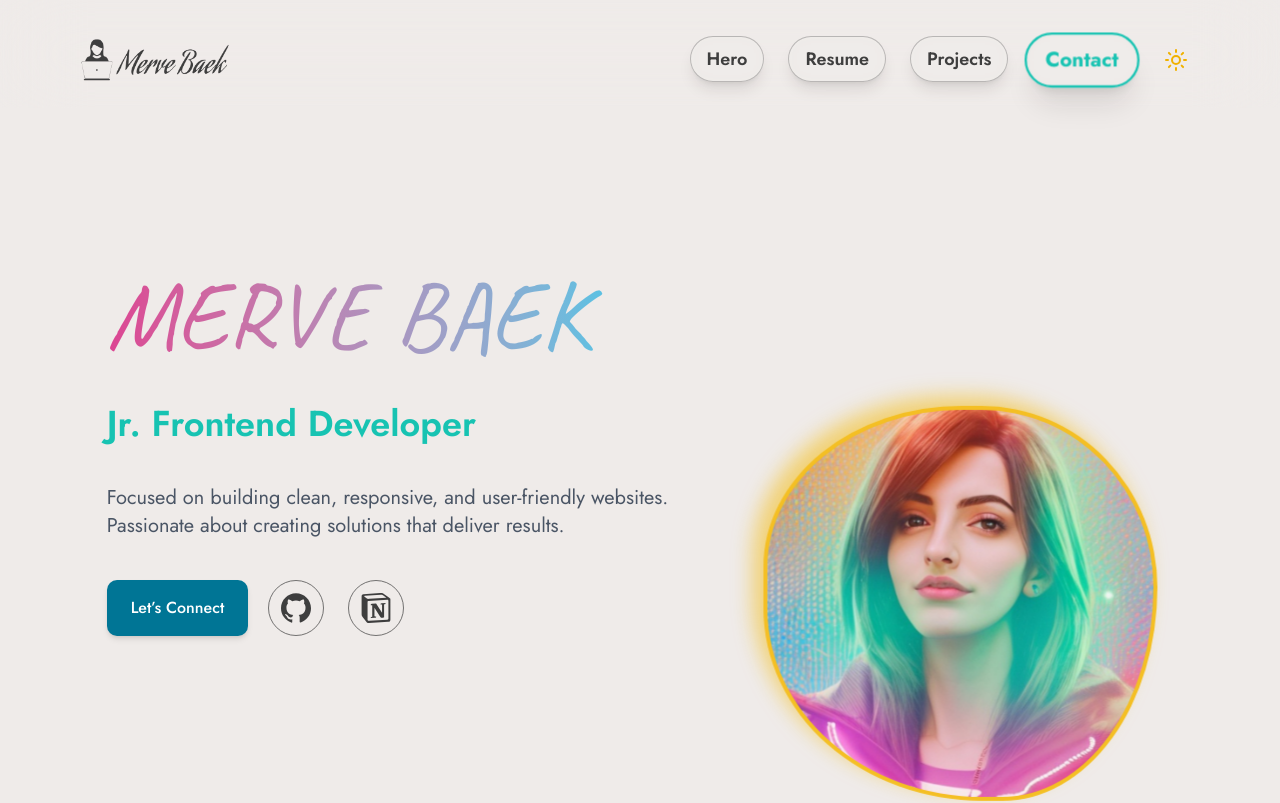
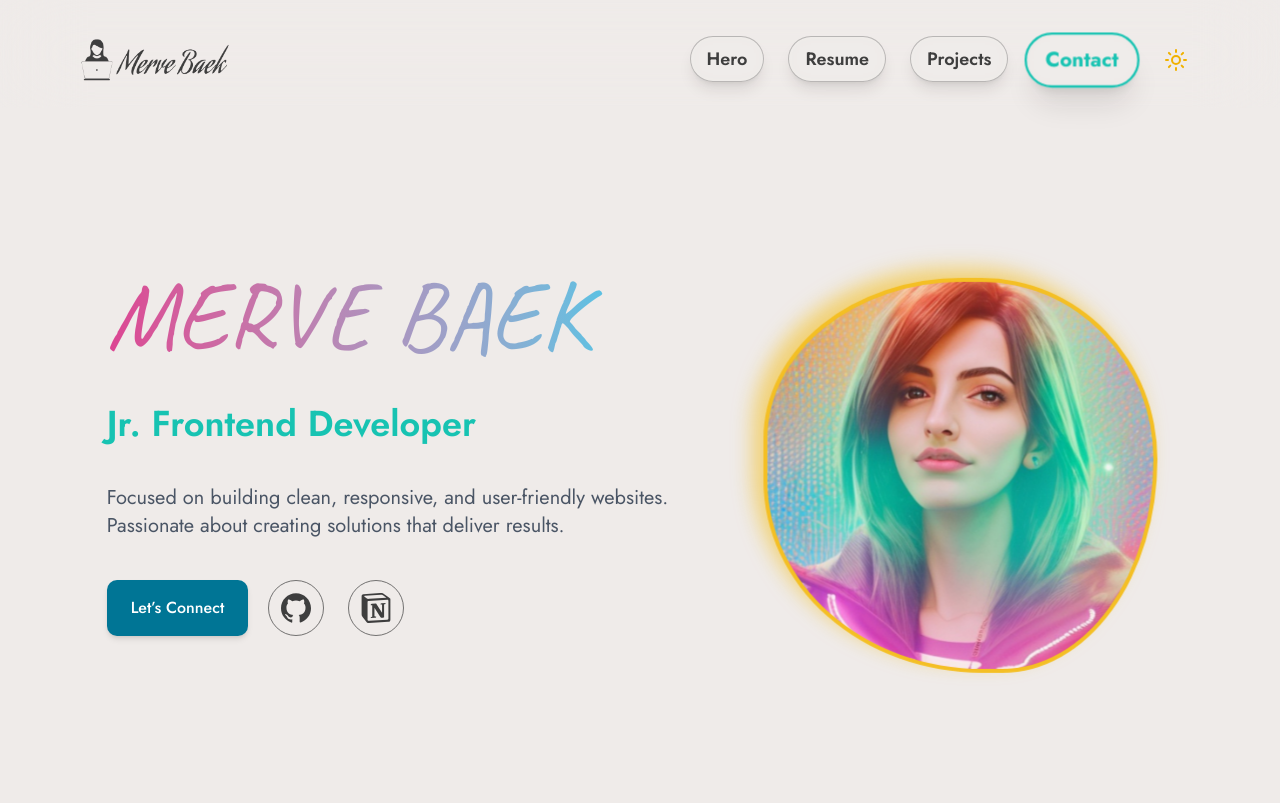
Before and after one commit to baekmerve/portfolio-website, a Next.js app: page / in a window 1280 px wide. Shown: the top 803 px of the page. Built offline with nearby package versions, Linux system fonts and the light colour scheme.

Commit message:
minor change on image margin

```diff
--- a/src/components/views/Hero.tsx
+++ b/src/components/views/Hero.tsx
@@ -14,17 +14,15 @@ const fadeInLeft = {
   visible: { opacity: 1, x: 0 },
 };
 
+const Hero = ({ setSelectedPage }: Props) => {
 
-
-const Hero = ({ setSelectedPage }: Props) => {
-  //lg:iems-center
   return (
     <section
       id="hero"
       className="flex flex-col lg:flex-row lg:justify-between lg:h-[100vh] pt-20 lg:pt-40 gap-20"
     >
       {/* IMAGE SECTION */}
-      <div className="md:order-2 mt-20 lg:mt-32 flex justify-center basis-2/5 z-10 ">
+      <div className="md:order-2 flex justify-center basis-2/5 z-10 ">
         <Image
           alt="Profile image of Merve Baek, a frontend developer"
           src="/images/profile-image.jpeg"
```
